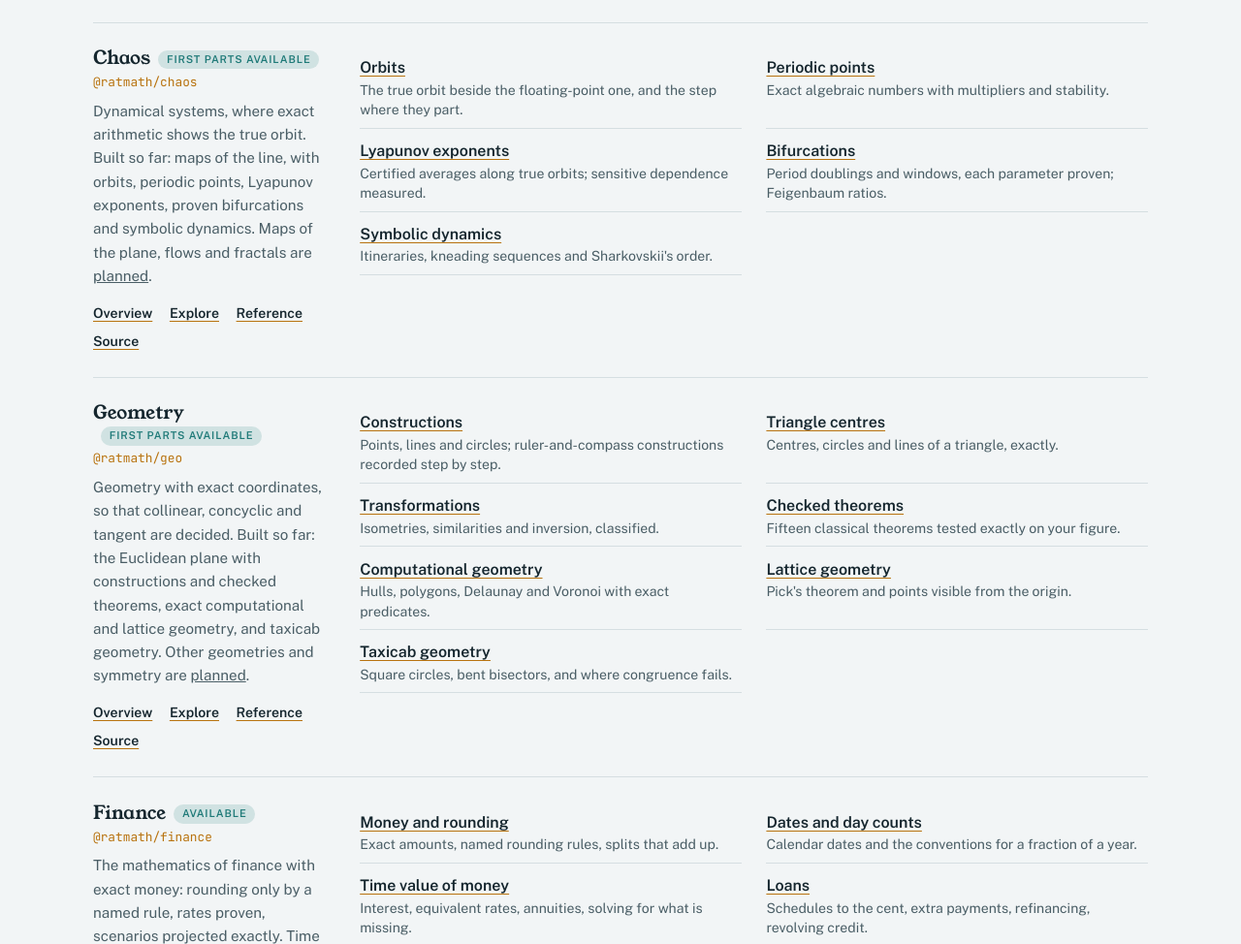
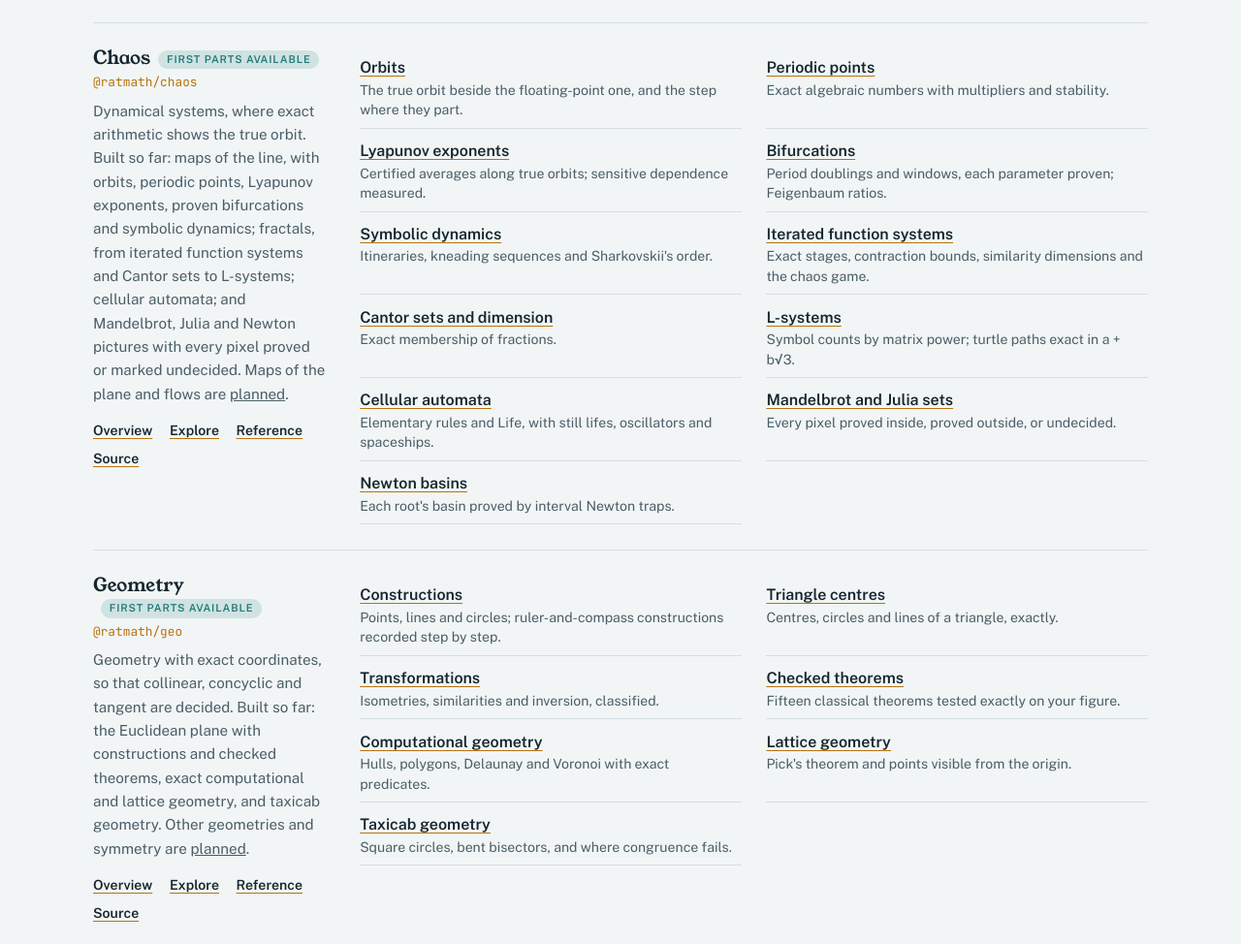
Before and after one commit to ratmath/shelf, a website: page docs/index.html in a window 1280 px wide. Shown: the part 8655-9629 px from the top of the page at 97% size. Drawn offline with nearby package versions, Linux system fonts and the light colour scheme.

Commit message:
Shelf: chaos fractals, cellular automata, Mandelbrot/Julia and Newton basins
Six chaos topics move from Planned to On the shelf (roadmap 18.1 step 11,
ratmath/chaos#4). Merge chaos#4 first so the linked pages are live.

Co-Authored-By: Claude Opus 5.5 <noreply@anthropic.com>
Claude-Session: https://claude.ai/code/session_018WTkGn4cTtbF8BojagWqWr

```diff
--- a/docs/index.html
+++ b/docs/index.html
@@ -569,7 +569,7 @@ R`<span class="n">1.2[3:6]</span>`         <span class="c">// 1.23 to 1.26</span
           <div>
             <h3>Chaos<span class="status status-done">First parts available</span></h3>
             <span class="id">@ratmath/chaos</span>
-            <p class="about">Dynamical systems, where exact arithmetic shows the true orbit. Built so far: maps of the line, with orbits, periodic points, Lyapunov exponents, proven bifurcations and symbolic dynamics. Maps of the plane, flows and fractals are <a href="#chaos-planned">planned</a>.</p>
+            <p class="about">Dynamical systems, where exact arithmetic shows the true orbit. Built so far: maps of the line, with orbits, periodic points, Lyapunov exponents, proven bifurcations and symbolic dynamics; fractals, from iterated function systems and Cantor sets to L-systems; cellular automata; and Mandelbrot, Julia and Newton pictures with every pixel proved or marked undecided. Maps of the plane and flows are <a href="#chaos-planned">planned</a>.</p>
             <p class="links"><a href="https://ratmath.com/chaos/">Overview</a> <a href="https://ratmath.com/chaos/explore.html">Explore</a> <a href="https://ratmath.com/chaos/reference.html">Reference</a> <a href="https://github.com/ratmath/chaos">Source</a></p>
           </div>
           <ul class="topics">
@@ -578,6 +578,12 @@ R`<span class="n">1.2[3:6]</span>`         <span class="c">// 1.23 to 1.26</span
             <li><a href="https://ratmath.com/chaos/lyapunov.html">Lyapunov exponents</a><span>Certified averages along true orbits; sensitive dependence measured.</span></li>
             <li><a href="https://ratmath.com/chaos/bifurcations.html">Bifurcations</a><span>Period doublings and windows, each parameter proven; Feigenbaum ratios.</span></li>
             <li><a href="https://ratmath.com/chaos/symbolic-dynamics.html">Symbolic dynamics</a><span>Itineraries, kneading sequences and Sharkovskii's order.</span></li>
+            <li><a href="https://ratmath.com/chaos/iterated-function-systems.html">Iterated function systems</a><span>Exact stages, contraction bounds, similarity dimensions and the chaos game.</span></li>
+            <li><a href="https://ratmath.com/chaos/cantor-sets.html">Cantor sets and dimension</a><span>Exact membership of fractions.</span></li>
+            <li><a href="https://ratmath.com/chaos/l-systems.html">L-systems</a><span>Symbol counts by matrix power; turtle paths exact in a + b√3.</span></li>
+            <li><a href="https://ratmath.com/chaos/cellular-automata.html">Cellular automata</a><span>Elementary rules and Life, with still lifes, oscillators and spaceships.</span></li>
+            <li><a href="https://ratmath.com/chaos/mandelbrot-and-julia.html">Mandelbrot and Julia sets</a><span>Every pixel proved inside, proved outside, or undecided.</span></li>
+            <li><a href="https://ratmath.com/chaos/newton-basins.html">Newton basins</a><span>Each root's basin proved by interval Newton traps.</span></li>
           </ul>
         </article>
         <article class="pkg" id="geo">
@@ -701,13 +707,10 @@ R`<span class="n">1.2[3:6]</span>`         <span class="c">// 1.23 to 1.26</span
           <div>
             <h3>Chaos, continued<span class="status status-plan">Planned</span></h3>
             <span class="id">@ratmath/chaos</span>
-            <p class="about">More on top of the <a href="#chaos">maps of the line already built</a>.</p>
+            <p class="about">More on top of the <a href="#chaos">maps of the line, fractals and cellular automata already built</a>.</p>
           </div>
           <ul class="topics">
             <li><span>Maps of the plane; flows, sections and periodic orbits</span></li>
-            <li><span>Fractals and iterated function systems</span></li>
-            <li><span>Julia and Mandelbrot sets with honest pixels</span></li>
-            <li><span>Cellular automata</span></li>
             <li><span>Pictures</span></li>
           </ul>
         </article>
```
